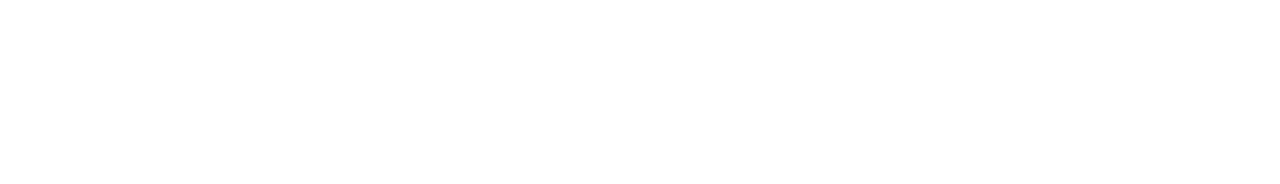
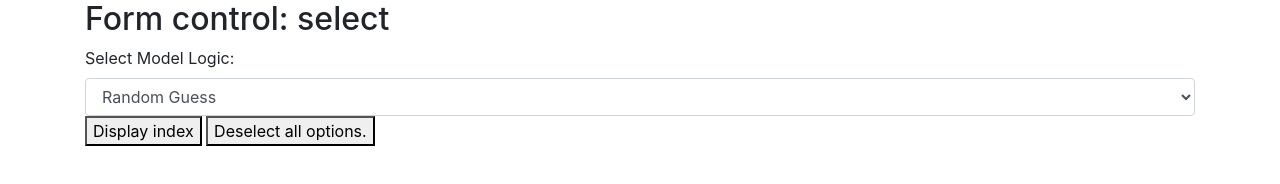
Before and after one commit to swethabusireddy/WebApp_Team_5, a plain HTML site: page Index.html in a window 1280 px wide. Drawn offline with nearby package versions, Linux system fonts and the light colour scheme.

Commit message:
Modified Html Pages

```diff
--- a/Index.html
+++ b/Index.html
@@ -1,11 +1,103 @@
+
+
 <!DOCTYPE html>
+<html lang="en">
+<head>
+    <meta http-equiv="Content-Type" content="text/html; charset=UTF-8">
+    <title>Bootstrap Example</title>
 
-<html lang="en" xmlns="http://www.w3.org/1999/xhtml">
-<head>
-    <meta charset="utf-8" />
-    <title></title>
+    <meta name="viewport" content="width=device-width, initial-scale=1">
+    <link rel="stylesheet" href="./Bootstrap Example1_files/bootstrap.min.css">
+    <script src="./Scripts/jquery.min.js.download"></script>
+    <script src="./Contents/bootstrap.min.js.download"></script>
+
+    <script type="text/javascript">
+    function display_chosen_option() {
+      // hole is here
+    }
+    </script>
+    <style type="text/css">
+        @font-face {
+            font-weight: 400;
+            font-style: normal;
+            font-family: 'Inter-Loom';
+            src: url('https://cdn.useloom.com/assets/fonts/inter/Inter-UI-Regular.woff2') format('woff2');
+        }
+
+        @font-face {
+            font-weight: 400;
+            font-style: italic;
+            font-family: 'Inter-Loom';
+            src: url('https://cdn.useloom.com/assets/fonts/inter/Inter-UI-Italic.woff2') format('woff2');
+        }
+
+        @font-face {
+            font-weight: 500;
+            font-style: normal;
+            font-family: 'Inter-Loom';
+            src: url('https://cdn.useloom.com/assets/fonts/inter/Inter-UI-Medium.woff2') format('woff2');
+        }
+
+        @font-face {
+            font-weight: 500;
+            font-style: italic;
+            font-family: 'Inter-Loom';
+            src: url('https://cdn.useloom.com/assets/fonts/inter/Inter-UI-MediumItalic.woff2') format('woff2');
+        }
+
+        @font-face {
+            font-weight: 700;
+            font-style: normal;
+            font-family: 'Inter-Loom';
+            src: url('https://cdn.useloom.com/assets/fonts/inter/Inter-UI-Bold.woff2') format('woff2');
+        }
+
+        @font-face {
+            font-weight: 700;
+            font-style: italic;
+            font-family: 'Inter-Loom';
+            src: url('https://cdn.useloom.com/assets/fonts/inter/Inter-UI-BoldItalic.woff2') format('woff2');
+        }
+
+        @font-face {
+            font-weight: 900;
+            font-style: normal;
+            font-family: 'Inter-Loom';
+            src: url('https://cdn.useloom.com/assets/fonts/inter/Inter-UI-Black.woff2') format('woff2');
+        }
+
+        @font-face {
+            font-weight: 900;
+            font-style: italic;
+            font-family: 'Inter-Loom';
+            src: url('https://cdn.useloom.com/assets/fonts/inter/Inter-UI-BlackItalic.woff2') format('woff2');
+        }
+    </style>
 </head>
 <body>
 
+    <div class="container">
+        <h2>Form control: select</h2>
+
+        <div class="form-group">
+            <label for="mySelect">Select Model Logic:</label>
+            <select class="form-control" id="mySelect">
+                <option value="1">Random Guess</option>
+                <option value="2">Threshold Based Method</option>
+                <option value="3">Decision Tree</option>
+                <option value="4">Neural Network</option>
+            </select>
+
+            <!-- write a function to display chosen option with a pop up window. -->
+            <button type="button" onclick="display_chosen_option()">Display index</button>
+
+            <button type="button" onclick="document.getElementById(&#39;mySelect&#39;).selectedIndex = &#39;-1&#39;">Deselect all options.</button>
+        </div>
+
+    </div>
+
+
+
 </body>
+<loom-container id="lo-engage-ext-container"><loom-shadow classname="resolved"></loom-shadow></loom-container>
 </html>
```
Also changed, not shown: TaddClassmate.html (added, +11 -0 lines), Tresult.html (added, +11 -0 lines), TstudentData.html (added, +11 -0 lines), RaddClassmate.html (renamed from addClassmate.html), Rresult.html (renamed from result.html), RstudentData.html (renamed from studentData.html).
